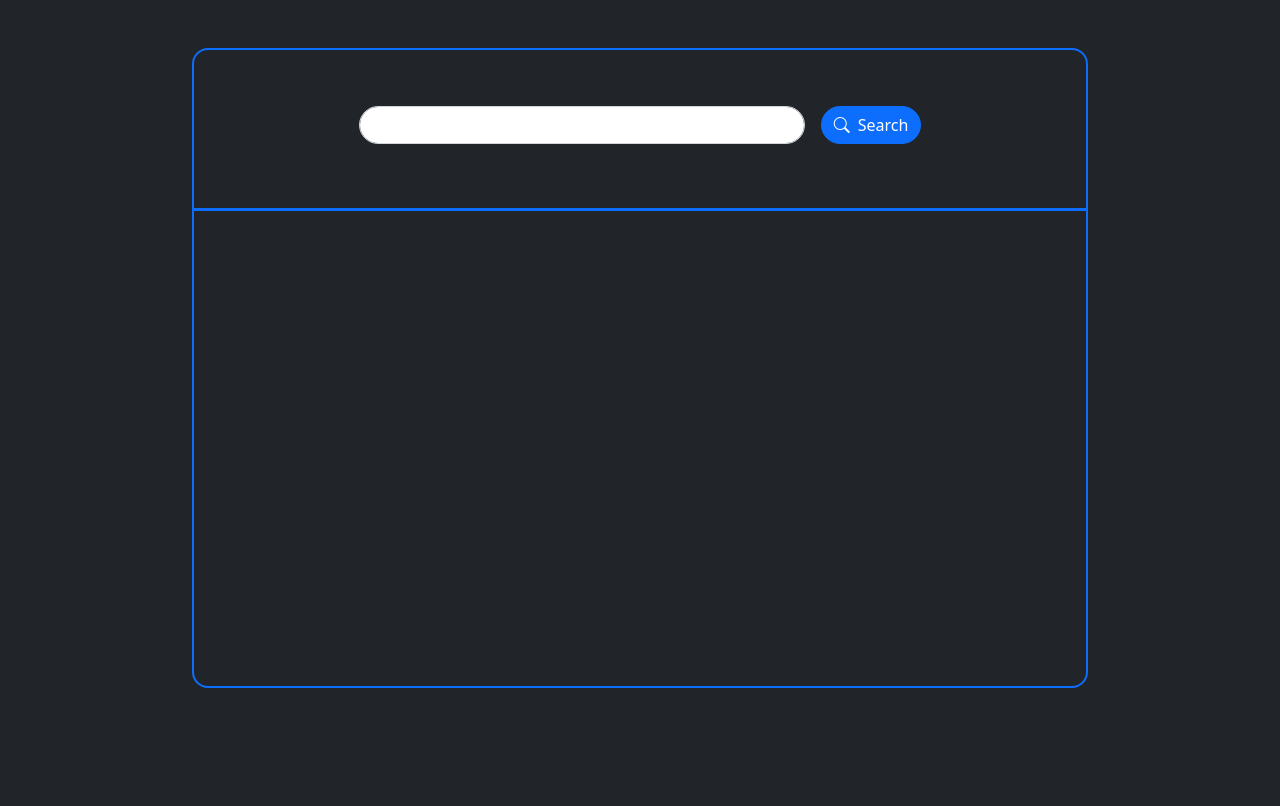
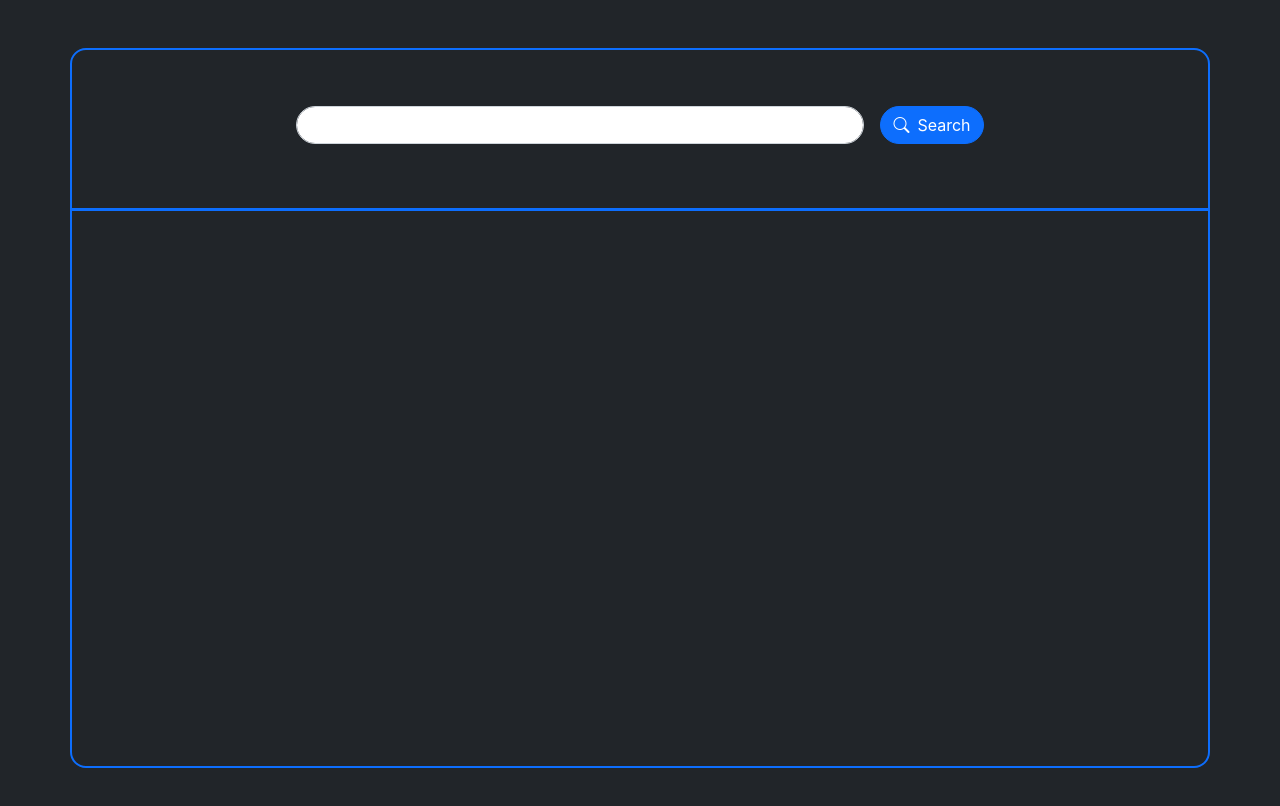
Before and after one commit to darkdevil18/weather-app, a React (Create React App) app: page / in a window 1280 px wide. Shown: the top 806 px of the page. Built offline with nearby package versions, Linux system fonts and the light colour scheme.

Commit message:
changing dimension

```diff
--- a/public/index.html
+++ b/public/index.html
@@ -3,7 +3,7 @@
 
 <head>
   <meta charset="utf-8" />
-  <link rel="icon" href="%PUBLIC_URL%/favicon.ico" />
+  <link rel="icon" href="%PUBLIC_URL%/icon.png" />
   <meta name="viewport" content="width=device-width, initial-scale=1" />
   <meta name="theme-color" content="#000000" />
   <meta name="description" content="Web site to know weather using city name." />
--- a/src/App.css
+++ b/src/App.css
@@ -1,5 +1,7 @@
 @import url("https://cdn.jsdelivr.net/npm/bootstrap-icons@1.5.0/font/bootstrap-icons.css");
 @import url("https://fonts.googleapis.com/css2?family=Roboto+Mono:wght@300;400;500;700&display=swap");
+
+
 * {
   margin: 0;
   padding: 0;
--- a/src/components/Form.js
+++ b/src/components/Form.js
@@ -34,16 +34,16 @@ export default function Form() {
 
   return (
     <div
-      className="container mt-5 border border-2 border-primary vstack p-0"
+      className="container-md mt-5 border border-2 border-primary vstack p-0"
       style={{
-        height: "80vh",
-        width: "70vw",
+        height: "90vh",
+        width: "90vw",
         borderRadius: '1rem',
       }}
       id="container"
     >
 
-      <div className="container-flex border-bottom border-3 rounded-top border-primary p-0 m-0">
+      <div className="border-bottom border-3 rounded-top border-primary p-0 m-0">
         <form className="hstack my-5 justify-content-center pt-2 pb-3">
           <input
             type="text"
--- a/src/components/WeatherDetails.js
+++ b/src/components/WeatherDetails.js
@@ -22,7 +22,6 @@ export default function WeatherDetails(props) {
     >
       <h1 className="text-light">{data.name}</h1>
       <div className="d-flex justify-content-evenly align-items-center">
-        {/* <img src={iconURL} alt="" /> */}
         <div className="vstack text-light">
           <h5>Current Temp:- {Math.floor(data.main.temp)}&#8451;</h5>
           <h5>Feels Like:- {data.main.feels_like}&#8451;</h5>
@@ -30,7 +29,6 @@ export default function WeatherDetails(props) {
           <h5>Visibility:- {data.visibility / 1000}Km</h5>
           <h5>Weather:- {data.weather[0].main}</h5>
         </div>
-        {/* <img src={iconURL} alt="" /> */}
       </div>
     </div>
   );
--- a/src/index.css
+++ b/src/index.css
@@ -1,19 +1,8 @@
-@import url("https://cdn.jsdelivr.net/npm/bootstrap-icons@1.5.0/font/bootstrap-icons.css");
-@import url("https://fonts.googleapis.com/css2?family=Roboto+Mono:wght@300;400;500;700&display=swap");
-
-* {
+body {
   margin: 0;
-  padding: 0;
-  box-sizing: border-box;
-  font: 400 16px "Roboto Mono" monospace;
+  font-family: -apple-system, BlinkMacSystemFont, 'Segoe UI', 'Roboto', 'Oxygen',
+    'Ubuntu', 'Cantarell', 'Fira Sans', 'Droid Sans', 'Helvetica Neue',
+    sans-serif;
+  -webkit-font-smoothing: antialiased;
+  -moz-osx-font-smoothing: grayscale;
 }
-
-body {
-  min-height: 100vh;
-  max-width: 100vw;
-}
-
-#root {
-  height: 100%;
-  width: 100%;
-}
```
Also changed, not shown: public/icon.png (added), public/manifest.json.
